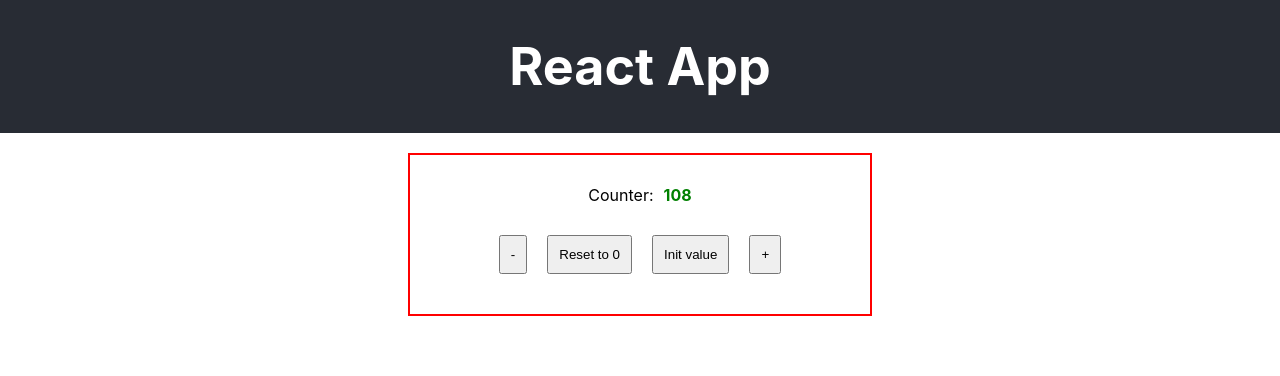
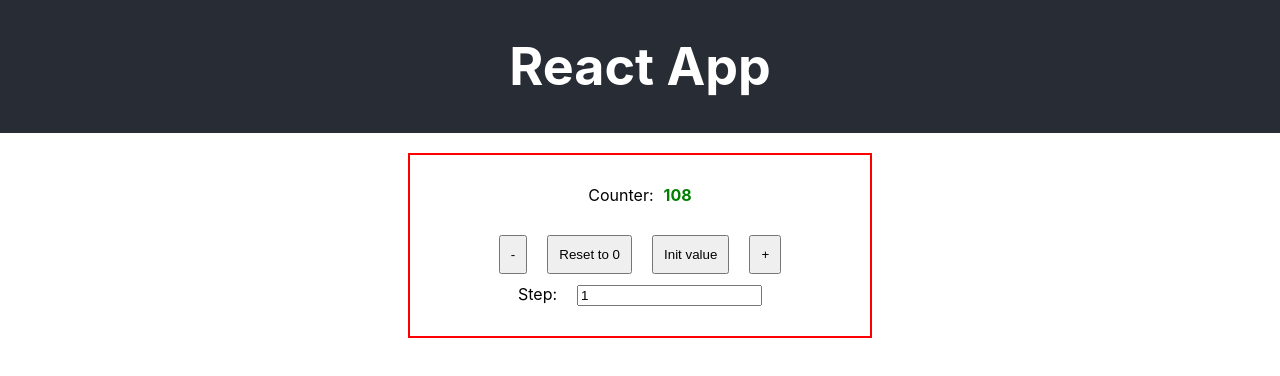
Before and after one commit to Bajamuta/REACT, a React (Create React App) app: page / in a window 1280 px wide. Shown: the top 376 px of the page. Built offline with nearby package versions, Linux system fonts and the light colour scheme.

Commit message:
initialize Step component

```diff
--- a/src/Counter.js
+++ b/src/Counter.js
@@ -2,6 +2,7 @@ import React, {Component} from "react";
 import './Counter.css';
 import Display from "./Display";
 import ButtonsPanel from "./ButtonsPanel";
+import Step from "./Step";
 
 /*function Counter(props) {
     return (<div className="counter">
@@ -65,7 +66,8 @@ class Counter extends Component {
         <div className="counter">
             Counter:
             <Display displayValue={this.state.counterValue} />
-            <ButtonsPanel buttonMethod={this.changeValue} />
+            <ButtonsPanel buttonMethod={this.changeValue} stepValue={this.state.stepValue}/>
+            <Step />
         </div>);
     }
 }
--- /dev/null
+++ b/src/Step.css
@@ -0,0 +1,3 @@
+input {
+    margin-left: 20px;
+}
--- /dev/null
+++ b/src/Step.js
@@ -0,0 +1,13 @@
+import React from "react";
+import './Step.css';
+
+function Step(props) {
+    return(
+        <div className="input-panel">
+            <label>Step:</label>
+            <input type="number" id="step" name="step" defaultValue={1} min={1}/>
+        </div>
+    );
+}
+
+export default Step;
```
